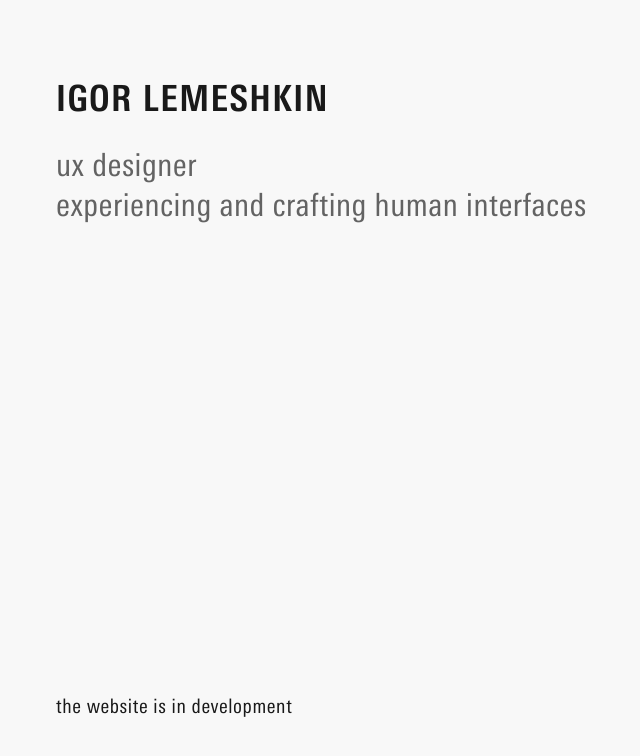
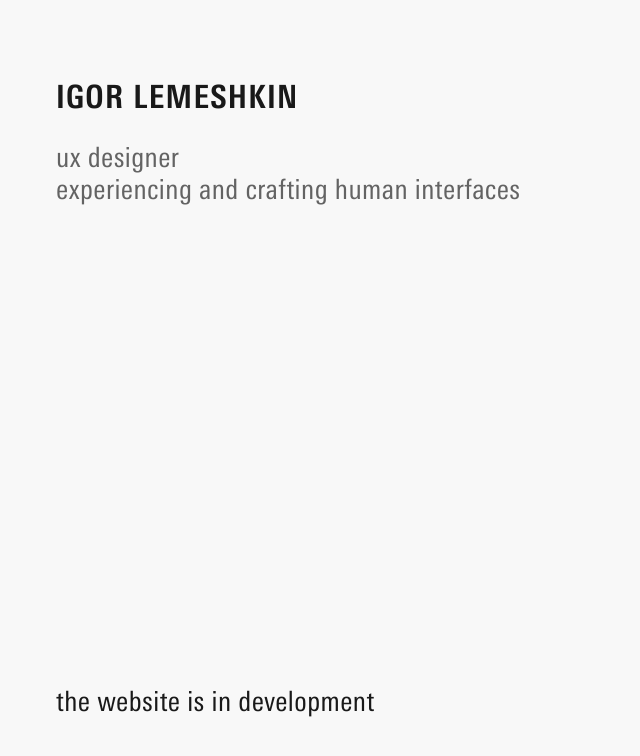
Before and after one commit to igorlem/igorlem, a React app: page / in a window 1280 px wide. Shown: the top 756 px of the page, without its empty margins (24-664 px from the left). Built offline with nearby package versions, Linux system fonts and the light colour scheme.

Commit message:
type updates

```diff
--- a/src/screens/Main/styles.ts
+++ b/src/screens/Main/styles.ts
@@ -17,15 +17,15 @@ export const topStyle = css`
 `;
 
 export const titleStyle = css`
-  font-size: 36px;
-  line-height: 44px;
+  font-size: 32px;
+  line-height: 40px;
   letter-spacing: 0.04em;
   text-transform: uppercase;
 `;
 
 export const subtitleStyle = css`
-  font-size: 32px;
-  line-height: 40px;
+  font-size: 28px;
+  line-height: 32px;
   letter-spacing: 0.015em;
   text-transform: lowercase;
   color: var(--foreground-2);
@@ -33,8 +33,8 @@ export const subtitleStyle = css`
 `;
 
 export const developmentNoticeStyle = css`
-  font-size: 20px;
-  line-height: 24px;
-  letter-spacing: 0.03em;
+  font-size: 28px;
+  line-height: 32px;
+  letter-spacing: 0.015em;
   text-transform: lowercase;
 `;
```
